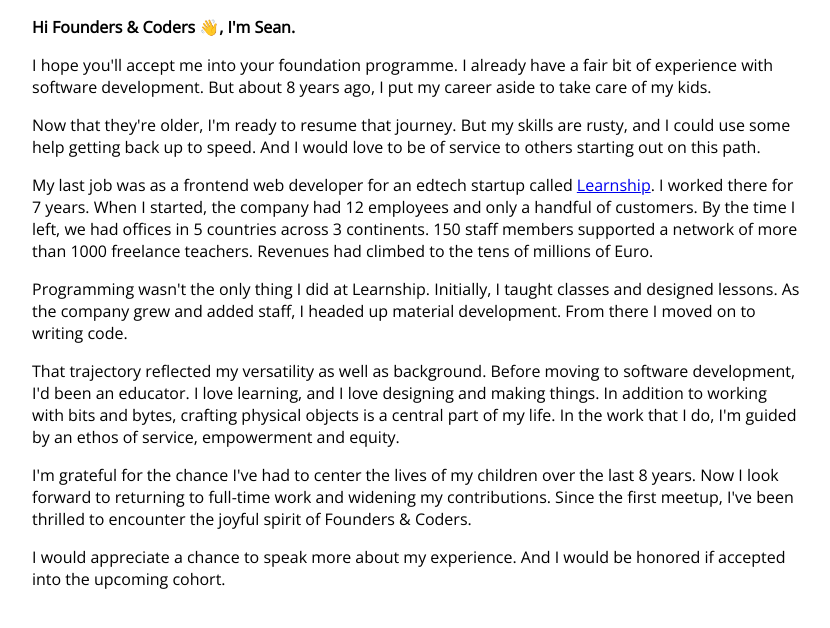
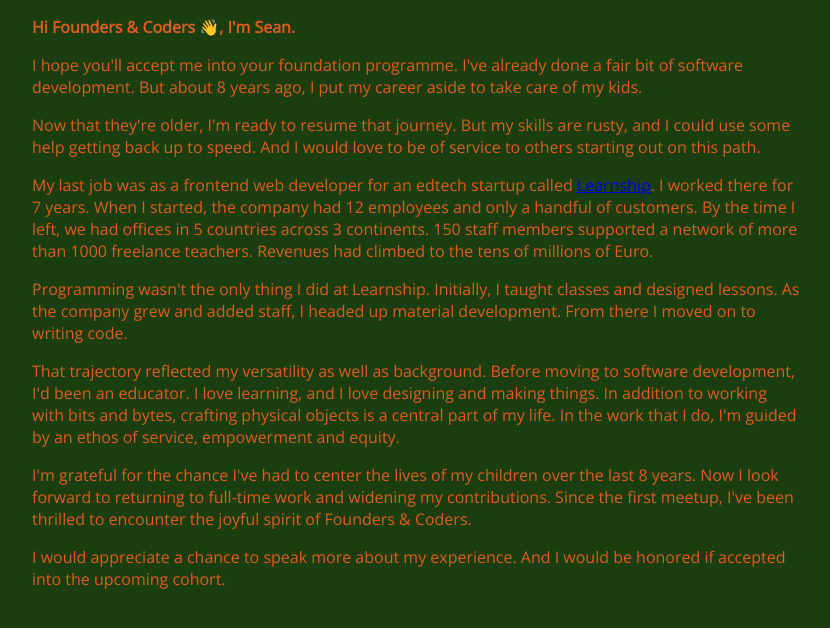
Before and after one commit to toomanydaves/toomanydaves.github.io, a plain HTML site: page index.html in a window 1280 px wide. Shown: the whole page, without its empty margins (224-1054 px from the left). Drawn offline with nearby package versions, Linux system fonts and the light colour scheme.

Commit message:
Changed background color

```diff
--- a/index.html
+++ b/index.html
@@ -9,6 +9,8 @@
         <title>Sean Paul Jacke</title>
         <style>
             body {
+                background-color: #1b3e10;
+                color: #de5c1d;
                 font-family: "Open Sans", sans-serif;
                 font-optical-sizing: auto;
                 font-weight: 300;
@@ -30,7 +32,7 @@
         </p>
         <p>
             I hope you'll accept me into your foundation programme.
-            I already have a fair bit of experience with software development.
+            I've already done a fair bit of software development.
             But about 8 years ago, I put my career aside to take care of my kids.
         </p>
         <p>
```
